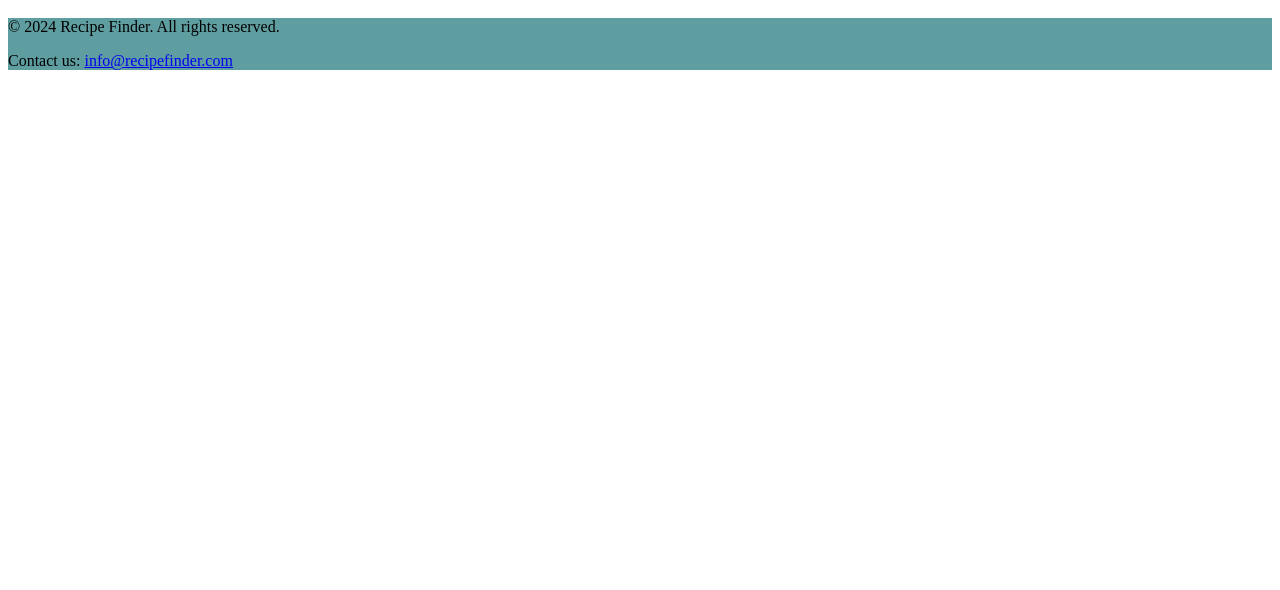
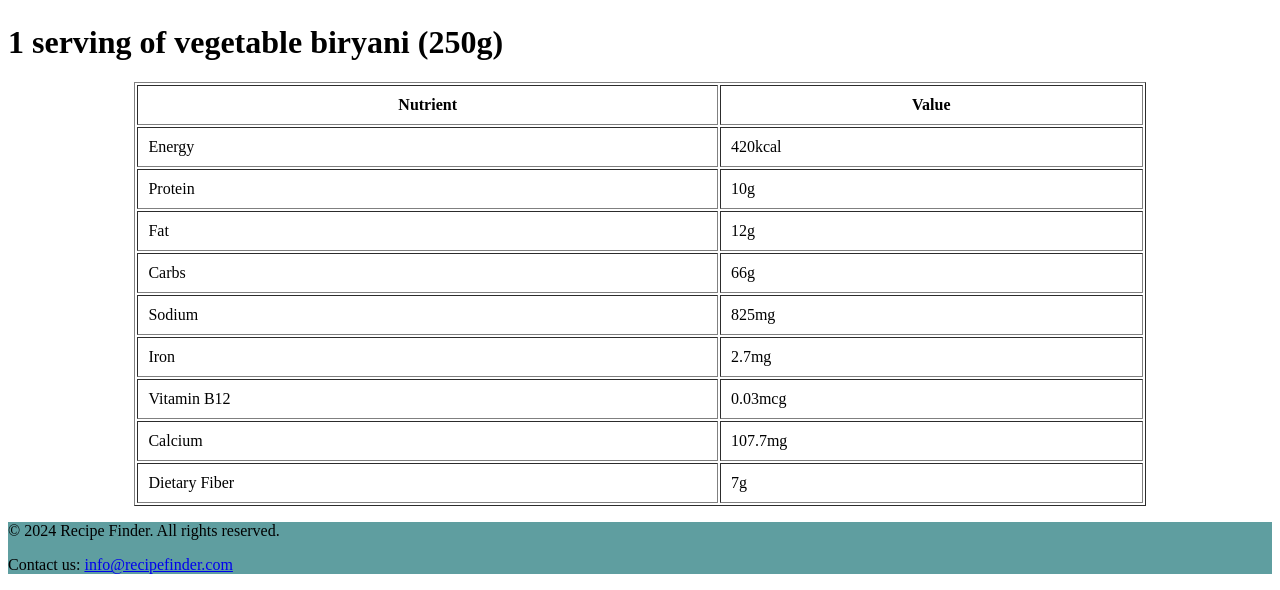
Before and after one commit to Chandana-utla/19R, a plain HTML site: page 1Aug/index.html in a window 1280 px wide. Shown: the part 9220-9810 px from the top of the page. Before the commit the page ends 9306 px from the top, so only its background shows below. Drawn offline with Linux system fonts and the light colour scheme.

Commit message:
Update index.html

```diff
--- a/1Aug/index.html
+++ b/1Aug/index.html
@@ -201,6 +201,51 @@ height="850px">
     <center>  <img src="https://vismaifood.com/storage/app/uploads/public/9ea/8b4/cc4/thumb__700_0_0_0_auto.jpg" width="800px" height="800px"></center>
     </ol>
 </div>
+    <div>
+    <h1>1 serving of vegetable biryani (250g)</h1>
+ <center> <table  border="1" cellpadding="10" width="80%">
+        <tr>
+            <th>Nutrient</th>
+            <th>Value</th>
+        </tr>
+        <tr>
+            <td>Energy</td>
+            <td>420kcal</td>
+        </tr>
+        <tr>
+            <td>Protein</td>
+            <td>10g</td>
+        </tr>
+        <tr>
+            <td>Fat</td>
+            <td>12g</td>
+        </tr>
+        <tr>
+            <td>Carbs</td>
+            <td>66g</td>
+        </tr>
+        <tr>
+            <td>Sodium</td>
+            <td>825mg</td>
+        </tr>
+        <tr>
+            <td>Iron</td>
+            <td>2.7mg</td>
+        </tr>
+        <tr>
+            <td>Vitamin B12</td>
+            <td>0.03mcg</td>
+        </tr>
+        <tr>
+            <td>Calcium</td>
+            <td>107.7mg</td>
+        </tr>
+        <tr>
+            <td>Dietary Fiber</td>
+            <td>7g</td>
+        </tr>
+    </table>
+</center>
 <div style="background-color: cadetblue" id="Footer">
     <footer>
         <p>&copy; 2024 Recipe Finder. All rights reserved.</p>
```
